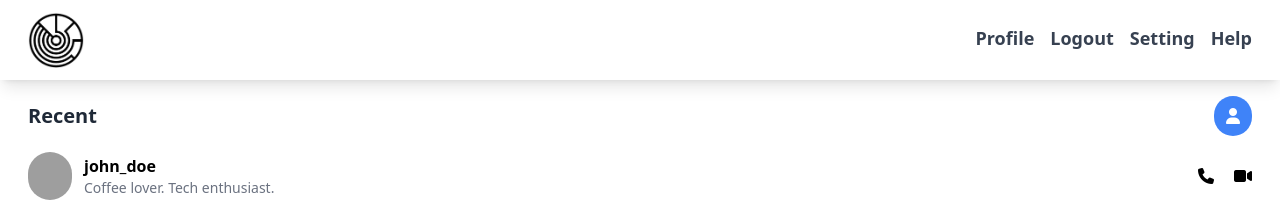
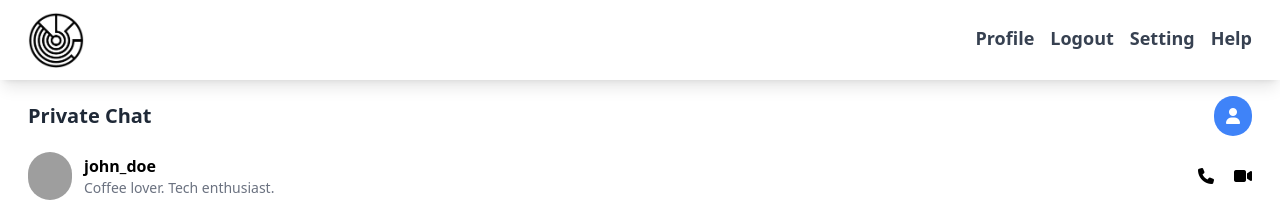
Before and after one commit to Nokihera/messaging-app, a React (Vite) app: page /chat-box in a window 1280 px wide. Shown: the top 202 px of the page. Built offline with nearby package versions, Linux system fonts and the light colour scheme; grey boxes are pictures that could not be loaded.

Commit message:
text added

```diff
--- a/src/components/Heading.jsx
+++ b/src/components/Heading.jsx
@@ -4,7 +4,7 @@ import { Link } from "react-router-dom";
 const Heading = ({ chgPage, handler }) => {
   return (
     <div className="flex justify-between items-center px-7 mt-4">
-      <h1 className="text-xl text-gray-800 font-bold">Recent</h1>
+      <h1 className="text-xl text-gray-800 font-bold">{chgPage? "Private Chat":"Public Chat"}</h1>
       <button
         onClick={() => {
           handler();
```
